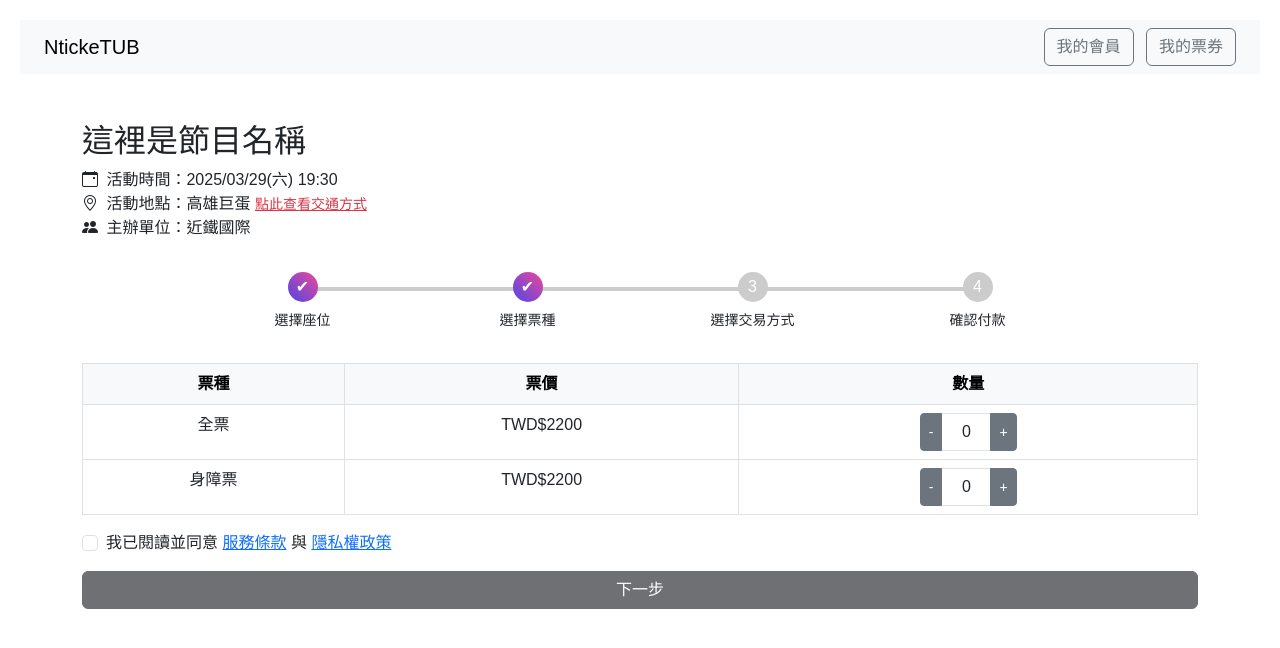
After one commit to Aurororara/ticket-system, a Flask app: page /ticket/select-type in a window 1280 px wide. The commit adds this page. Shown: the top 648 px of the page. Run offline with Flask 3, Linux system fonts and the light colour scheme.

Commit message:
修改選擇區域前端、新增選擇票種前端

```diff
--- a/app.py
+++ b/app.py
@@ -48,6 +48,10 @@ def view_ticket_start():
 def select_area():
     return render_template('select_area.html')
 
+# 購票選擇票種
+@app.route('/ticket/select-type')
+def select_type():
+    return render_template('select_type.html')
 
 if __name__ == '__main__':
   app.run(debug=True)
--- a/static/script.js
+++ b/static/script.js
@@ -47,3 +47,20 @@ document.addEventListener('DOMContentLoaded', function () {
     });
   }
 });
+
+// 控制票數增減
+document.querySelectorAll('.input-group').forEach(group => {
+  const minusBtn = group.querySelector('.minus');
+  const plusBtn = group.querySelector('.plus');
+  const quantityInput = group.querySelector('.quantity');
+
+  minusBtn.addEventListener('click', () => {
+    let val = parseInt(quantityInput.value);
+    if (val > 0) quantityInput.value = val - 1;
+  });
+
+  plusBtn.addEventListener('click', () => {
+    let val = parseInt(quantityInput.value);
+    quantityInput.value = val + 1;
+  });
+});
--- a/static/style.css
+++ b/static/style.css
@@ -86,3 +86,8 @@ button {
 .step:last-child .line {
   display: none;
 }
+
+.quantity {
+  pointer-events: none;
+  /* 禁止手動輸入 */
+}
--- a/templates/layout.html
+++ b/templates/layout.html
@@ -7,6 +7,9 @@
   <title>{% block title %}NtickeTUB{% endblock %}</title>
   <link href="https://cdn.jsdelivr.net/npm/bootstrap@5.3.0/dist/css/bootstrap.min.css" rel="stylesheet">
   <link rel="stylesheet" href="{{ url_for('static', filename='style.css') }}">
+
+  <link href="https://cdn.jsdelivr.net/npm/bootstrap-icons@1.10.5/font/bootstrap-icons.css" rel="stylesheet">
+
 </head>
 
 <body>
@@ -26,4 +29,5 @@
   <script src="{{ url_for('static', filename='script.js') }}"></script>
 </body>
 
+
 </html>
--- /dev/null
+++ b/templates/select_type.html
@@ -0,0 +1,84 @@
+{% extends "layout.html" %}
+{% block title %}選擇票種 - NtickeTUB{% endblock %}
+
+{% block content %}
+<div class="container my-5">
+  <h2>這裡是節目名稱</h2>
+  <p>
+    <i class="bi bi-calendar-event me-1"></i> 活動時間：2025/03/29(六) 19:30<br>
+    <i class="bi bi-geo-alt me-1"></i> 活動地點：高雄巨蛋 <a href="#" class="text-danger small">點此查看交通方式</a><br>
+    <i class="bi bi-people-fill me-1"></i> 主辦單位：近鐵國際
+  </p>
+
+  <!-- 進度條 -->
+  <div class="progress-steps-wrapper">
+    <div class="progress-steps">
+      <div class="step completed">
+        <div class="circle">✔</div>
+        <div class="label">選擇座位</div>
+        <div class="line"></div> <!-- 線只在右邊 -->
+      </div>
+      <div class="step completed">
+        <div class="circle">✔</div>
+        <div class="label">選擇票種</div>
+        <div class="line"></div>
+      </div>
+      <div class="step">
+        <div class="circle">3</div>
+        <div class="label">選擇交易方式</div>
+        <div class="line"></div>
+      </div>
+      <div class="step">
+        <div class="circle">4</div>
+        <div class="label">確認付款</div>
+      </div>
+    </div>
+  </div>
+
+  <!-- 票種表格 -->
+  <table class="table table-bordered text-center">
+    <thead class="table-light">
+      <tr>
+        <th>票種</th>
+        <th>票價</th>
+        <th>數量</th>
+      </tr>
+    </thead>
+    <tbody>
+      <tr>
+        <td>全票</td>
+        <td>TWD$2200</td>
+        <td>
+          <div class="input-group justify-content-center">
+            <button class="btn btn-secondary btn-sm minus">-</button>
+            <input type="text" class="form-control text-center quantity" value="0" readonly style="max-width: 50px;">
+            <button class="btn btn-secondary btn-sm plus">+</button>
+          </div>
+        </td>
+      </tr>
+      <tr>
+        <td>身障票</td>
+        <td>TWD$2200</td>
+        <td>
+          <div class="input-group justify-content-center">
+            <button class="btn btn-secondary btn-sm minus">-</button>
+            <input type="text" class="form-control text-center quantity" value="0" readonly style="max-width: 50px;">
+            <button class="btn btn-secondary btn-sm plus">+</button>
+          </div>
+        </td>
+      </tr>
+    </tbody>
+  </table>
+
+  <!-- 同意條款 -->
+  <div class="form-check mb-3">
+    <input class="form-check-input" type="checkbox" id="agreeTerms">
+    <label class="form-check-label" for="agreeTerms">
+      我已閱讀並同意 <a href="#">服務條款</a> 與 <a href="#">隱私權政策</a>
+    </label>
+  </div>
+
+  <!-- 下一步 -->
+  <button class="btn btn-dark w-100" id="nextBtn" disabled>下一步</button>
+</div>
+{% endblock %}
```
Also changed, not shown: templates/select_area.html (+12 -4 lines).
